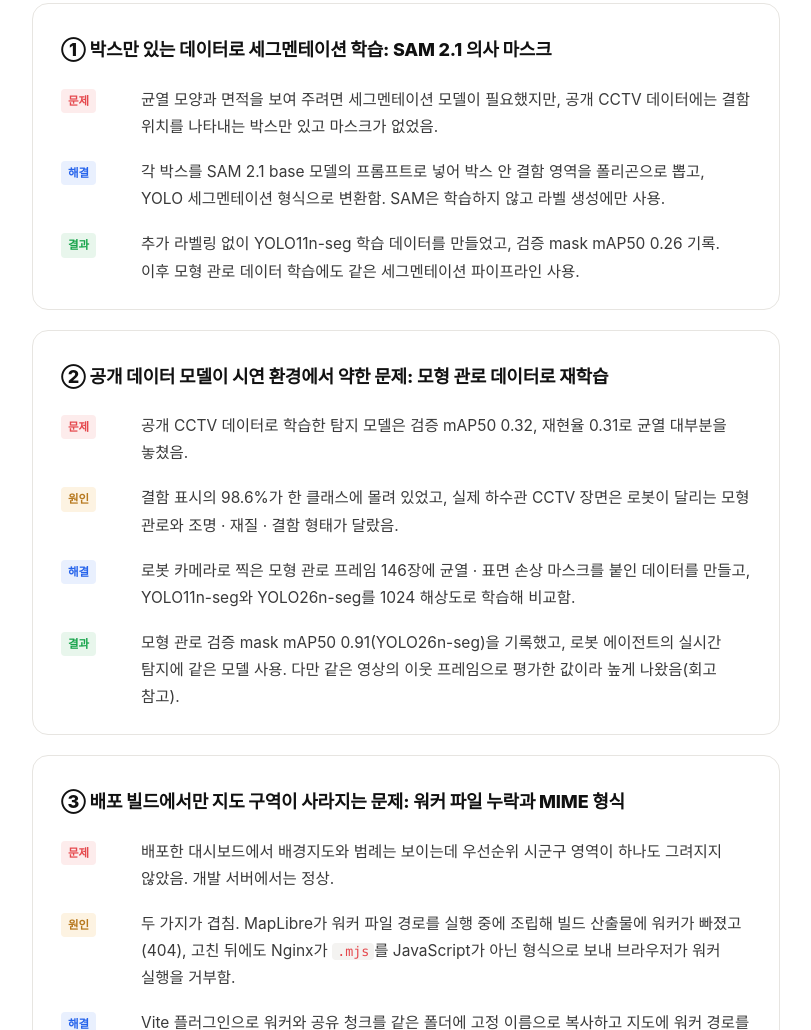
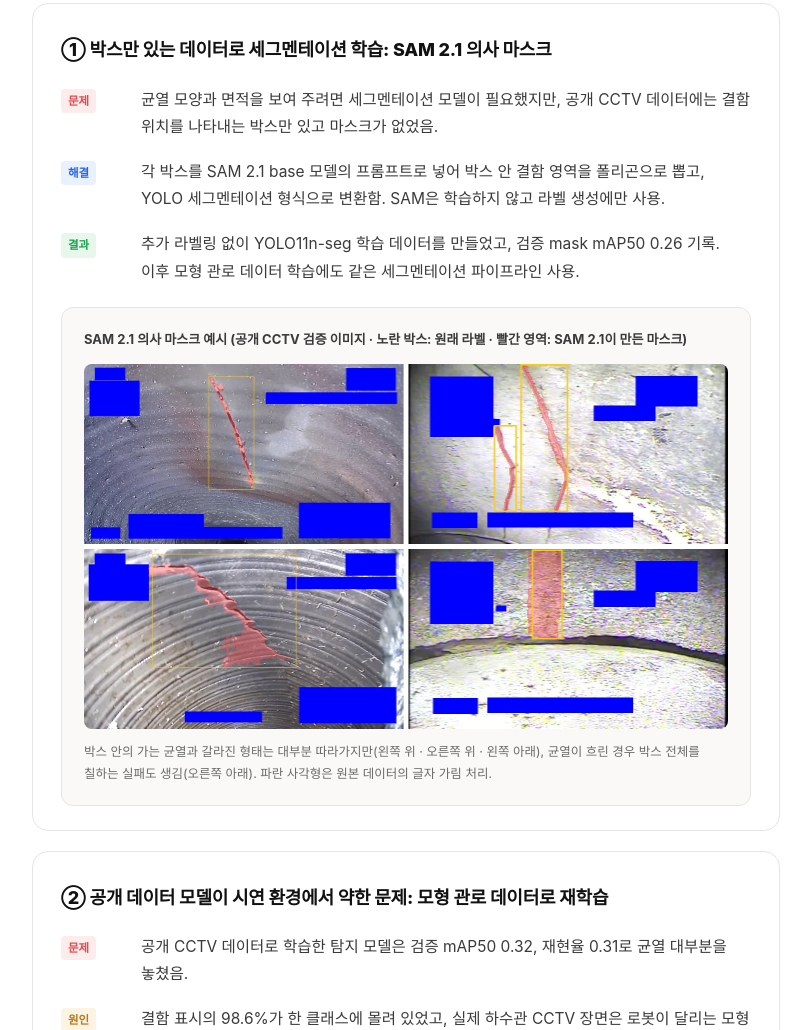
Before and after one commit to rice-grass/rice-grass.github.io, a plain HTML site: page projects/pipecheck.html in a window 1280 px wide. Shown: the part 6592-7622 px from the top of the page, without its empty margins (352-1163 px from the left). Drawn offline with Linux system fonts and the light colour scheme; a web font is replaced by a local one.

Commit message:
PIPE CHECK: SAM 2.1 의사 마스크 예시 그림 추가
Co-Authored-By: Claude Opus 5.5 <noreply@anthropic.com>

```diff
--- a/projects/pipecheck.html
+++ b/projects/pipecheck.html
@@ -182,6 +182,11 @@
           <div class="ts-row"><span class="tag p">문제</span><p>균열 모양과 면적을 보여 주려면 세그멘테이션 모델이 필요했지만, 공개 CCTV 데이터에는 결함 위치를 나타내는 박스만 있고 마스크가 없었음.</p></div>
           <div class="ts-row"><span class="tag s">해결</span><p>각 박스를 SAM 2.1 base 모델의 프롬프트로 넣어 박스 안 결함 영역을 폴리곤으로 뽑고, YOLO 세그멘테이션 형식으로 변환함. SAM은 학습하지 않고 라벨 생성에만 사용.</p></div>
           <div class="ts-row"><span class="tag r">결과</span><p>추가 라벨링 없이 YOLO11n-seg 학습 데이터를 만들었고, 검증 mask mAP50 0.26 기록. 이후 모형 관로 데이터 학습에도 같은 세그멘테이션 파이프라인 사용.</p></div>
+                  <div class="ts-panel">
+            <p class="t">SAM 2.1 의사 마스크 예시 (공개 CCTV 검증 이미지 · 노란 박스: 원래 라벨 · 빨간 영역: SAM 2.1이 만든 마스크)</p>
+            <img src="../assets/pipe-sam.webp" alt="하수관 CCTV 이미지 4장에 원래 박스와 SAM 2.1 마스크를 겹친 예시. 3장은 균열 모양을 따라가고 1장은 박스 전체를 칠함" loading="lazy" style="width:100%;border-radius:8px">
+            <p class="n">박스 안의 가는 균열과 갈라진 형태는 대부분 따라가지만(왼쪽 위 · 오른쪽 위 · 왼쪽 아래), 균열이 흐린 경우 박스 전체를 칠하는 실패도 생김(오른쪽 아래). 파란 사각형은 원본 데이터의 글자 가림 처리.</p>
+          </div>
         </article>
 
         <article class="ts">
```
Also changed, not shown: assets/pipe-sam.webp (added).
